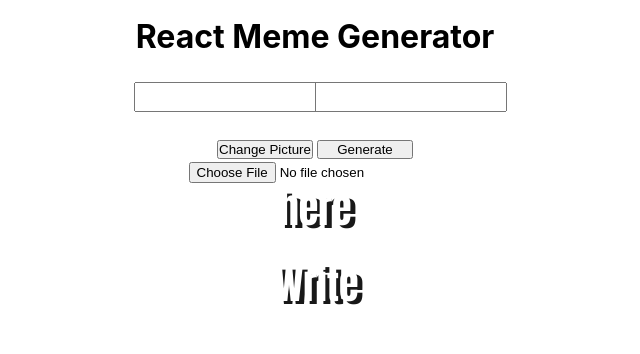
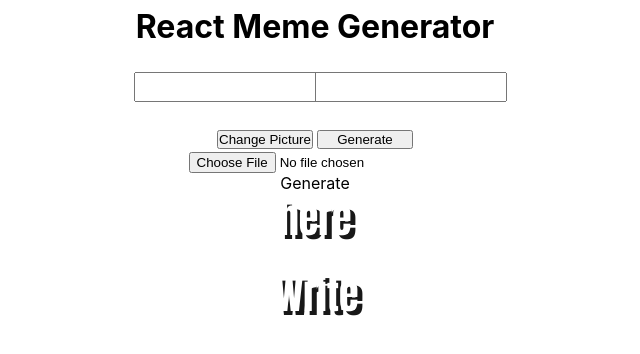
Before and after one commit to patrick-plue/react-meme-generator, a React (Create React App) app: page / in a window 1280 px wide. Shown: the top 354 px of the page, without its empty margins (325-965 px from the left). Built offline with nearby package versions, Linux system fonts and the light colour scheme; no server answers; the HTML template or start-up script is replaced by a standard one.

Commit message:
add download function

```diff
--- a/src/App.js
+++ b/src/App.js
@@ -1,5 +1,6 @@
 import axios from 'axios';
 import React, { useState, useEffect } from 'react';
+import domtoimage from 'dom-to-image';
 
 import Picture from './Picture';
 import Input from './Input';
--- a/src/Picture.jsx
+++ b/src/Picture.jsx
@@ -1,4 +1,5 @@
-import React from 'react';
+import React, { useEffect, useRef, useState } from 'react';
+import domtoimage from 'dom-to-image';
 
 function Picture({
   memes,
@@ -7,9 +8,31 @@ function Picture({
   indexCurrentPicture,
   userImage,
 }) {
+  const createdMeme = useRef();
+  const [userMemeDownload, setUserMemeDownload] = useState();
+  if (createdMeme) {
+    console.log(createdMeme);
+  }
+
+  function generate() {
+    domtoimage
+      .toJpeg(createdMeme.current, { quality: 0.95 })
+      .then(function (dataUrl) {
+        setUserMemeDownload(dataUrl);
+      });
+  }
+
   return (
     <>
-      <div className="memeContainer">
+      <a
+        onClick={() => generate()}
+        download="my-image.jpg"
+        href={userMemeDownload}
+      >
+        Generate
+      </a>
+
+      <div className="memeContainer" ref={createdMeme}>
         <p className="memeTitle">{topText}</p>
         {memes.length > 0 && !userImage && (
           <img
--- a/src/index.css
+++ b/src/index.css
@@ -66,7 +66,7 @@ code {
   margin: 0 auto;
   opacity: 0.9;
   color: white;
-  text-shadow: 5px 3px black;
+  text-shadow: 5px 4px black;
 }
 
 .memeTitle {
```
